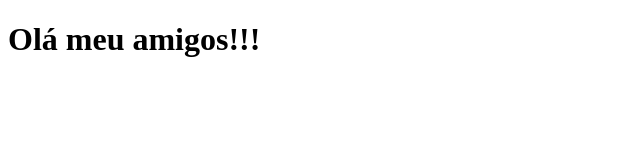
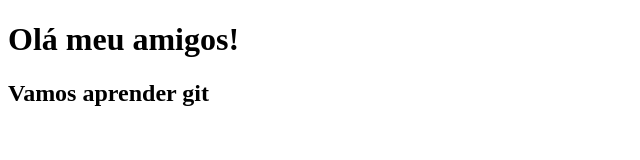
Before and after one commit to matheusgusmao/nome-projeto, a plain HTML site: page index.html in a window 1280 px wide. Shown: the whole page, without its empty margins (0-640 px from the left). Drawn offline with Linux system fonts and the light colour scheme.

Commit message:
alterei alguma coisa

```diff
--- a/index.html
+++ b/index.html
@@ -7,6 +7,8 @@
     <title>Meu site</title>
 </head>
 <body>
-    <h1>Olá meu amigos!!!</h1>
+    <h1>Olá meu amigos!</h1>
+
+    <h2>Vamos aprender git</h2>
 </body>
 </html>
```
Also changed, not shown: 1 other file.
